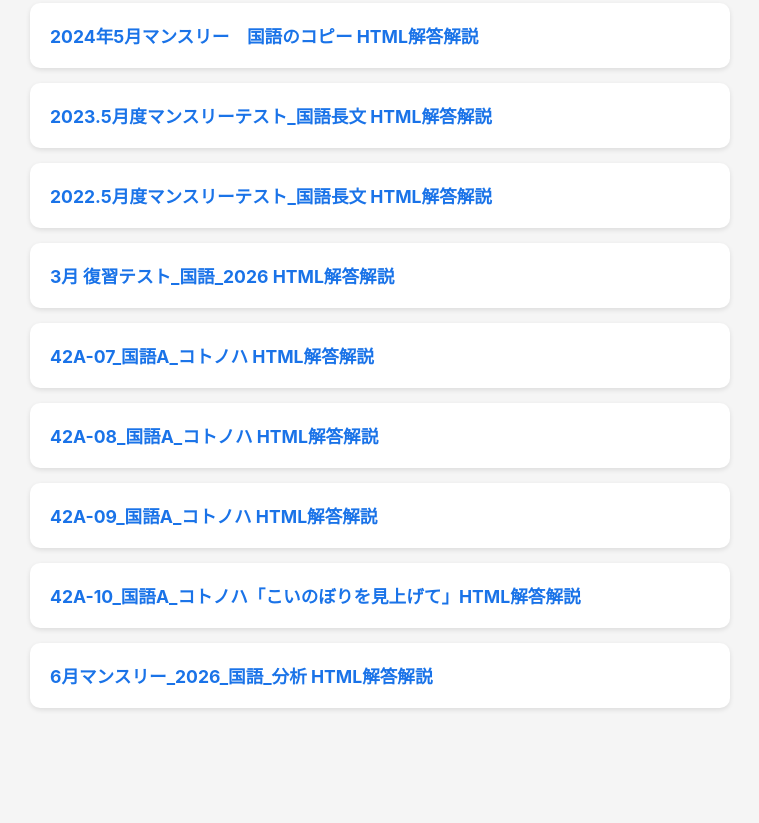
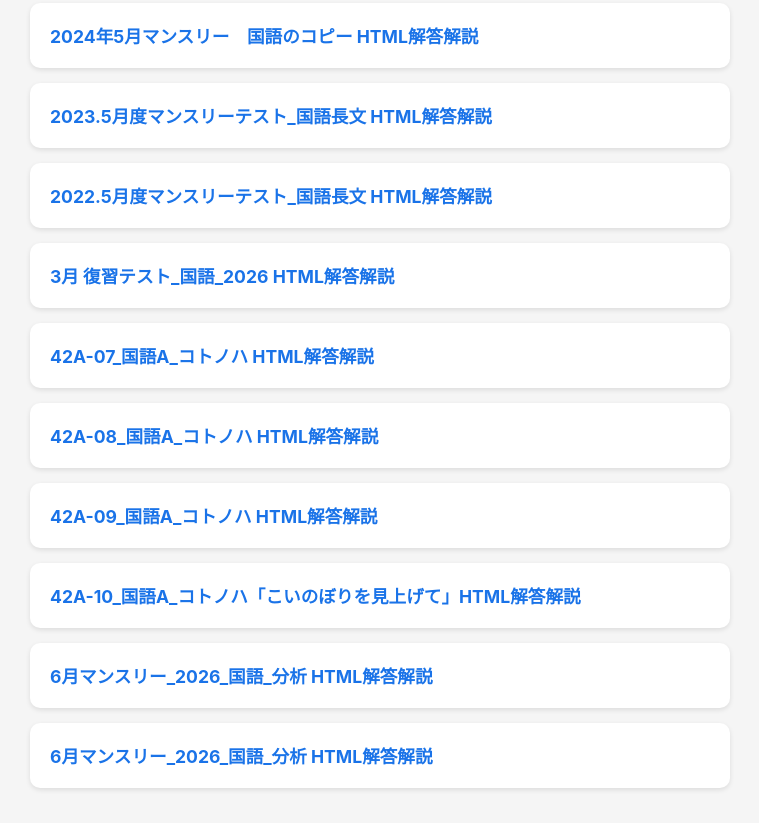
Before and after one commit to iwslatojp29/math-app, a plain HTML site: page japanese/index.html in a window 1280 px wide. Shown: the part 704-1527 px from the top of the page, without its empty margins (260-1019 px from the left). Before the commit the page ends 1447 px from the top, so only its background shows below. Drawn offline with Linux system fonts and the light colour scheme.

Commit message:
Auto-update index.html

```diff
--- a/japanese/index.html
+++ b/japanese/index.html
@@ -64,5 +64,8 @@ h1 { color: #333; border-bottom: 3px solid #2196F3; padding-bottom: 10px; }
   <div class="card">
     <a href="./2026年5月マンスリー_v10.7.html">6月マンスリー_2026_国語_分析 HTML解答解説</a>
   </div>
+  <div class="card">
+    <a href="./2026年5月マンスリー_v10.7.html">6月マンスリー_2026_国語_分析 HTML解答解説</a>
+  </div>
 </body>
 </html>
```
